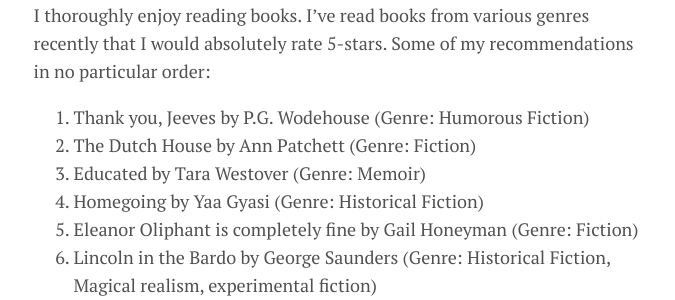
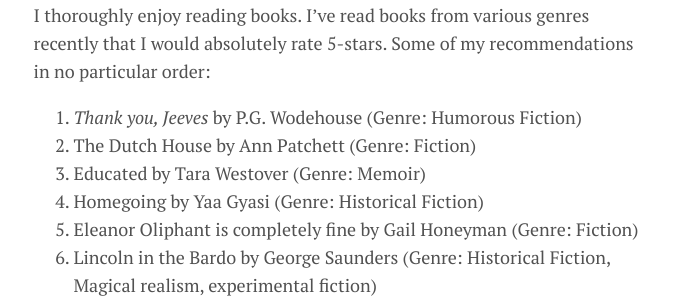
Before and after one commit to LakshitaBh/LakshitaBh.github.io, a Jekyll site: the page built from books/_posts/2021-12-20-book-recommendations.md, in a window 1280 px wide. Shown: the part 219-519 px from the top of the page, without its empty margins (299-974 px from the left). Built offline with Jekyll 4.4.1, drawn with Linux system fonts in a browser that asks for light colours; comment, search, counter and statistics services are not loaded.

```diff
--- a/books/_posts/2021-12-20-book-recommendations.md
+++ b/books/_posts/2021-12-20-book-recommendations.md
@@ -8,7 +8,7 @@ tags: [books]
 
 I thoroughly enjoy reading books. I've read books from various genres recently that I would absolutely rate 5-stars. Some of my recommendations in no particular order:
 
-1. Thank you, Jeeves by P.G. Wodehouse (Genre: Humorous Fiction)
+1. <em>Thank you, Jeeves</em> by P.G. Wodehouse (Genre: Humorous Fiction)
 2. The Dutch House by Ann Patchett (Genre: Fiction)
 3. Educated by Tara Westover (Genre: Memoir)
 5. Homegoing by Yaa Gyasi (Genre: Historical Fiction)
```
